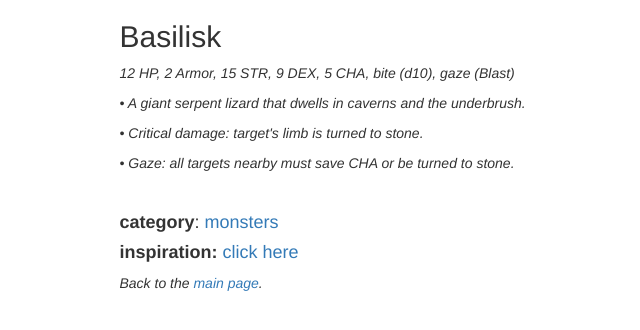
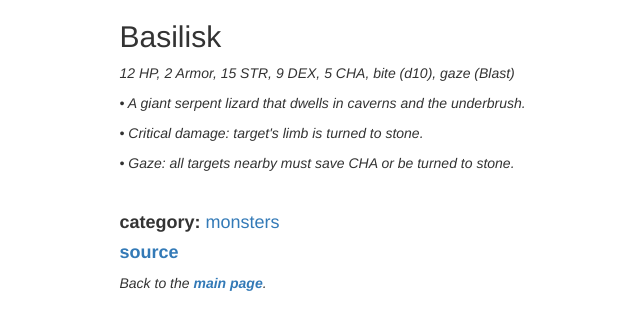
Before and after one commit to yochaigal/intotheodd, a Jekyll site: the page built from _posts/2020-08-26-basilisk.md, in a window 1280 px wide. Shown: the top 330 px of the page, without its empty margins (208-848 px from the left). Built offline with Jekyll 4.4.1, drawn with Linux system fonts in a browser that asks for light colours; nearby versions of some CDN libraries.

Commit message:
gussied it up some more.

```diff
--- a/_layouts/entry.html
+++ b/_layouts/entry.html
@@ -22,9 +22,9 @@
         </article>
 
         <div class="col-xs-12" style="height:30px;"></div>
-        <h4 class="post-categories"> <b>category</b>: <a href="{{ site.baseurl }}/{{page.categories}}.html">{{ page.categories }}</a></h5>
-        <h4 class="post-inspiration"> <b>inspiration:</b> <a href="{{page.inspiration-url}}">click here</a></p> </h4>
-        <p><i>Back to the <a href="{{ site.baseurl }}"">main page</a>.</i></p>
+        <h4 class="post-categories"> <b>category: </b><a href="{{ site.baseurl }}/{{page.categories}}.html">{{ page.categories }}</a></h5>
+        <h4 class="post-inspiration"><a href="{{page.inspiration-url}}"><b>source</b></a></p> </h4>
+        <p><i>Back to the <a href=https://yochaigal.github.io/intotheodd/><b>main page</b></a>.</i></p>
 
         <div class="col-xs-12" style="height:50px;"></div>
 
```
Also changed, not shown: 3 other files.
